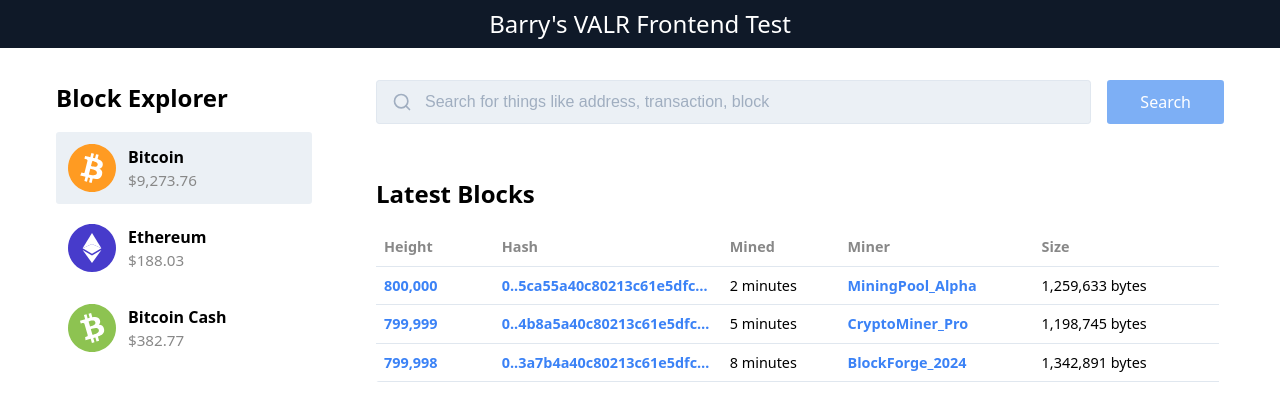
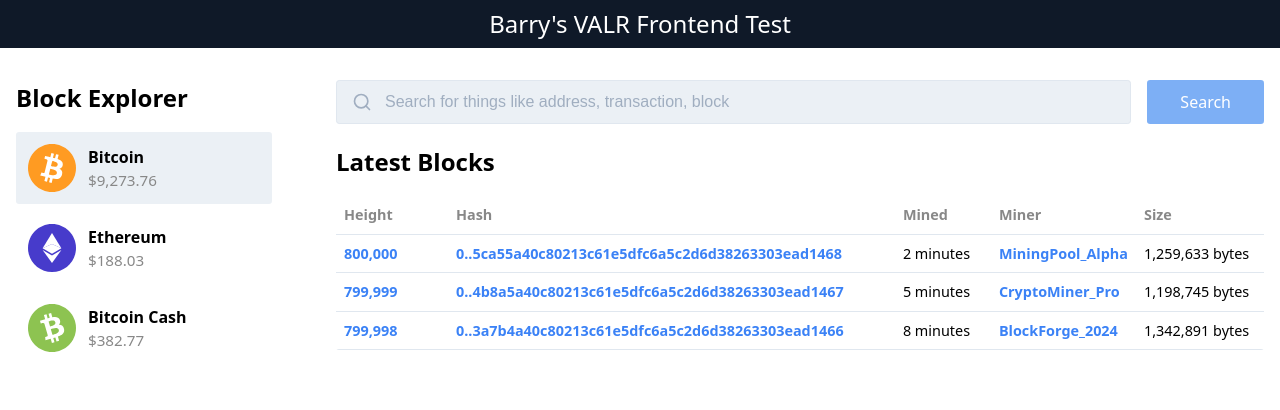
Before and after one commit to barrymichaeldoyle/valr-frontend, a React (Vite) app: page /btc in a window 1280 px wide. Shown: the top 410 px of the page. Built offline with nearby package versions, Linux system fonts and the light colour scheme.

Commit message:
styling enhancements

```diff
--- a/src/main.css
+++ b/src/main.css
@@ -9,7 +9,8 @@
   -webkit-font-smoothing: antialiased;
   -moz-osx-font-smoothing: grayscale;
 
-  --focus: 0.25rem auto -webkit-focus-ring-color;
+  --focus-color: #3b82f6;
+  --focus: 0.25rem auto var(--focus-color);
   --radius: 0.2rem;
   --text-color: #000000;
   --secondary-text-color: #888888;
@@ -28,7 +29,7 @@
 
 main {
   width: 100%;
-  max-width: 75rem;
+  max-width: 90rem;
   margin: 0 auto;
   padding: 0 1rem;
   box-sizing: border-box;
--- a/src/screens/Home/LatestBlocks/LatestBlocks.css
+++ b/src/screens/Home/LatestBlocks/LatestBlocks.css
@@ -1,7 +1,3 @@
-.latest-blocks {
-  margin-top: 2rem;
-}
-
 .latest-blocks h2 {
   margin-bottom: 1rem;
   font-size: 1.5rem;
@@ -19,7 +15,7 @@
   width: 100%;
   border-collapse: collapse;
   font-size: 0.9rem;
-  table-layout: fixed; /* Force fixed layout for better column control */
+  table-layout: auto; /* Allow table to expand to full width */
 }
 
 .blocks-table th {
@@ -41,7 +37,7 @@
   text-overflow: ellipsis;
 }
 
-.blocks-table tr:hover {
+.blocks-table tbody tr:hover {
   background-color: #f8fafc;
   cursor: pointer;
 }
@@ -58,16 +54,16 @@
   right: 0;
   bottom: 0;
   background: transparent;
-  z-index: 1;
+  z-index: -1;
+  pointer-events: none;
 }
 
 .block-row:hover::after {
   background: rgba(59, 130, 246, 0.05);
 }
 
-/* Focus styles for accessibility */
 .block-row:focus {
-  outline: 0.125rem solid -webkit-focus-ring-color;
+  outline: 0.125rem solid var(--focus-color);
   outline-offset: -0.125rem;
 }
 
@@ -78,32 +74,32 @@
 /* Column width constraints */
 .blocks-table th:nth-child(1), /* Height */
 .blocks-table td:nth-child(1) {
-  width: 12%;
-  min-width: 5rem;
+  width: 6rem;
+  flex-shrink: 0;
 }
 
 .blocks-table th:nth-child(2), /* Hash */
 .blocks-table td:nth-child(2) {
-  width: 25%;
-  min-width: 6rem;
+  flex: 1;
+  min-width: 0;
 }
 
 .blocks-table th:nth-child(3), /* Mined */
 .blocks-table td:nth-child(3) {
-  width: 12%;
-  min-width: 5rem;
+  width: 5rem;
+  flex-shrink: 0;
 }
 
 .blocks-table th:nth-child(4), /* Miner */
 .blocks-table td:nth-child(4) {
-  width: 21%;
-  min-width: 6rem;
+  width: 8rem;
+  flex-shrink: 0;
 }
 
 .blocks-table th:nth-child(5), /* Size */
 .blocks-table td:nth-child(5) {
-  width: 20%;
-  min-width: 8rem;
+  width: 7rem;
+  flex-shrink: 0;
 }
 
 .block-link {
```
Also changed, not shown: package.json (+7 -7 lines), 1 other file (tests, documents, lock files or other folders).
